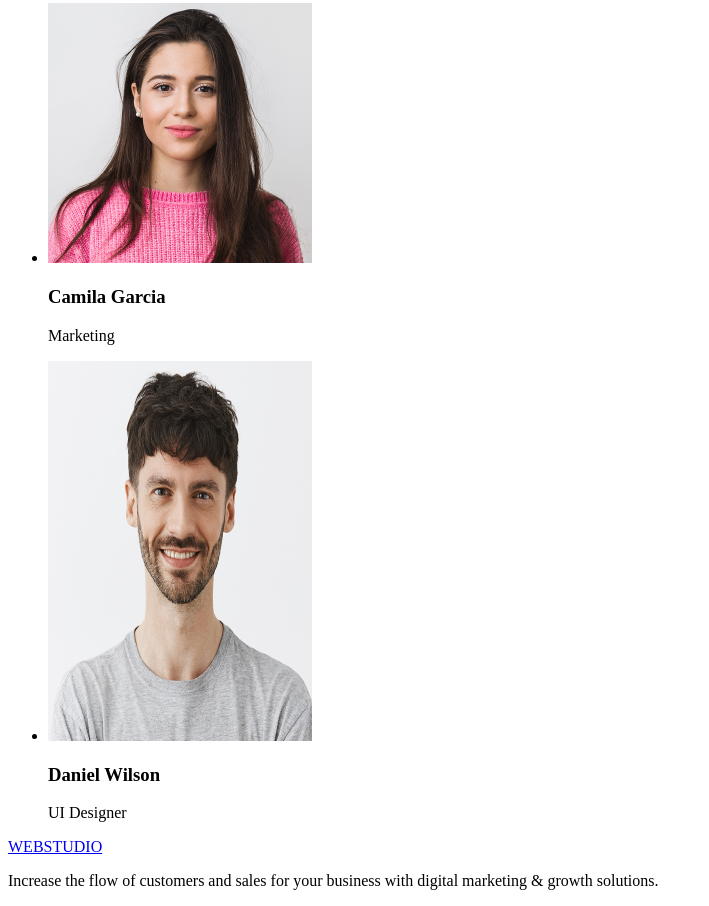
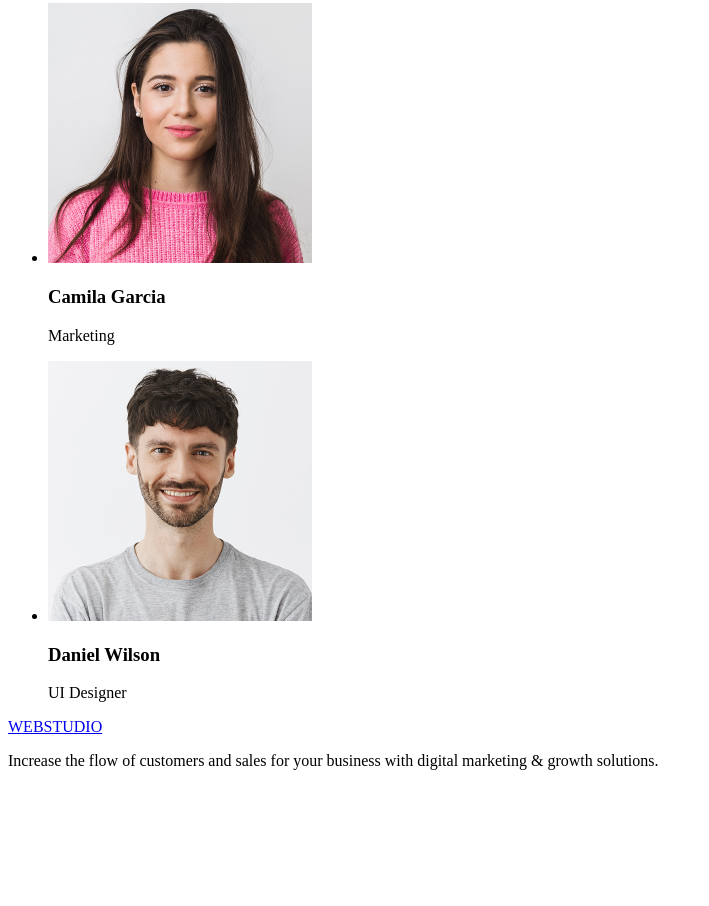
Before and after one commit to Myroslava-Morhental/goit-markup-hw-01, a plain HTML site: page index.html in a window 1280 px wide. Shown: the part 1372-2278 px from the top of the page, without its empty margins (0-709 px from the left). After the commit the page ends 2158 px from the top, so only its background shows below. Drawn offline with Linux system fonts and the light colour scheme.

Commit message:
Final version of project

```diff
--- a/index.html
+++ b/index.html
@@ -113,7 +113,7 @@
               src="./images/team-card4.jpg"
               alt="Daniel Wilson"
               width="264"
-              height="380"
+              height="260"
             />
             <h3>Daniel Wilson</h3>
             <p>UI Designer</p>
```
